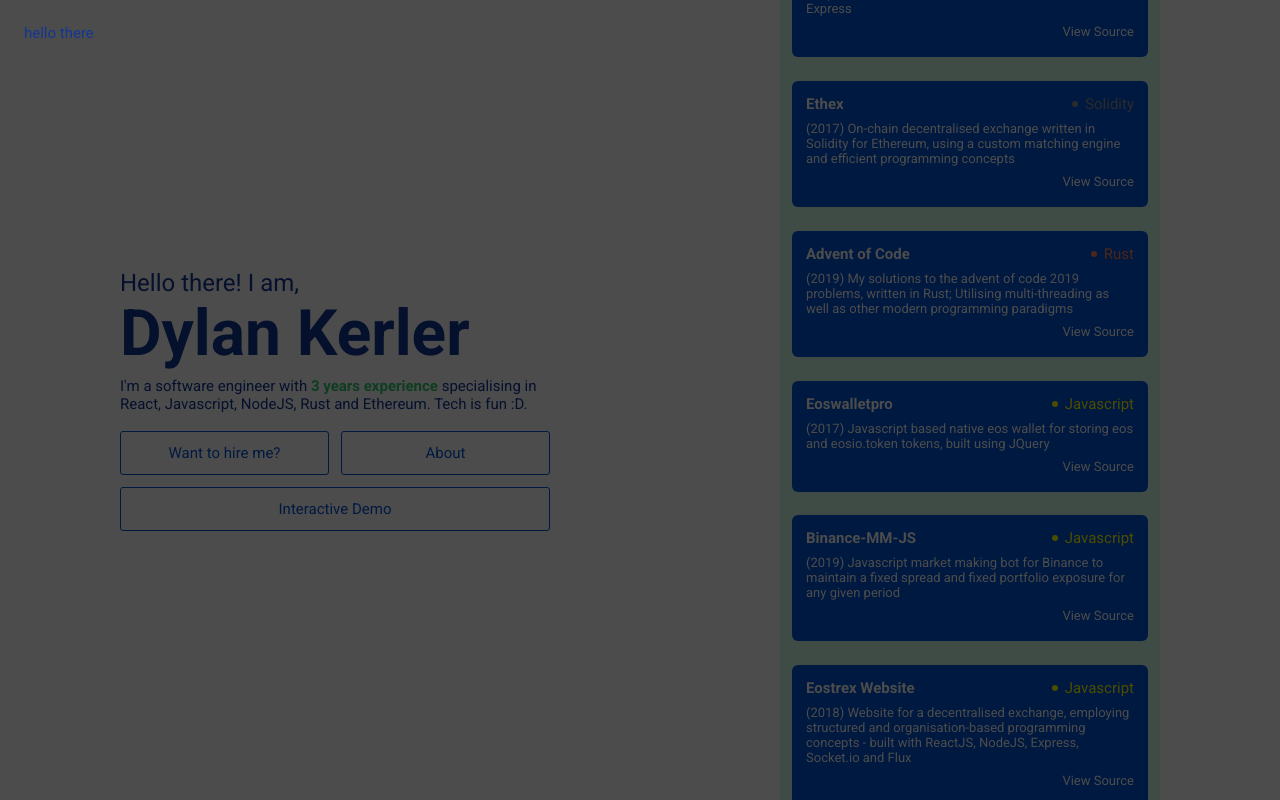
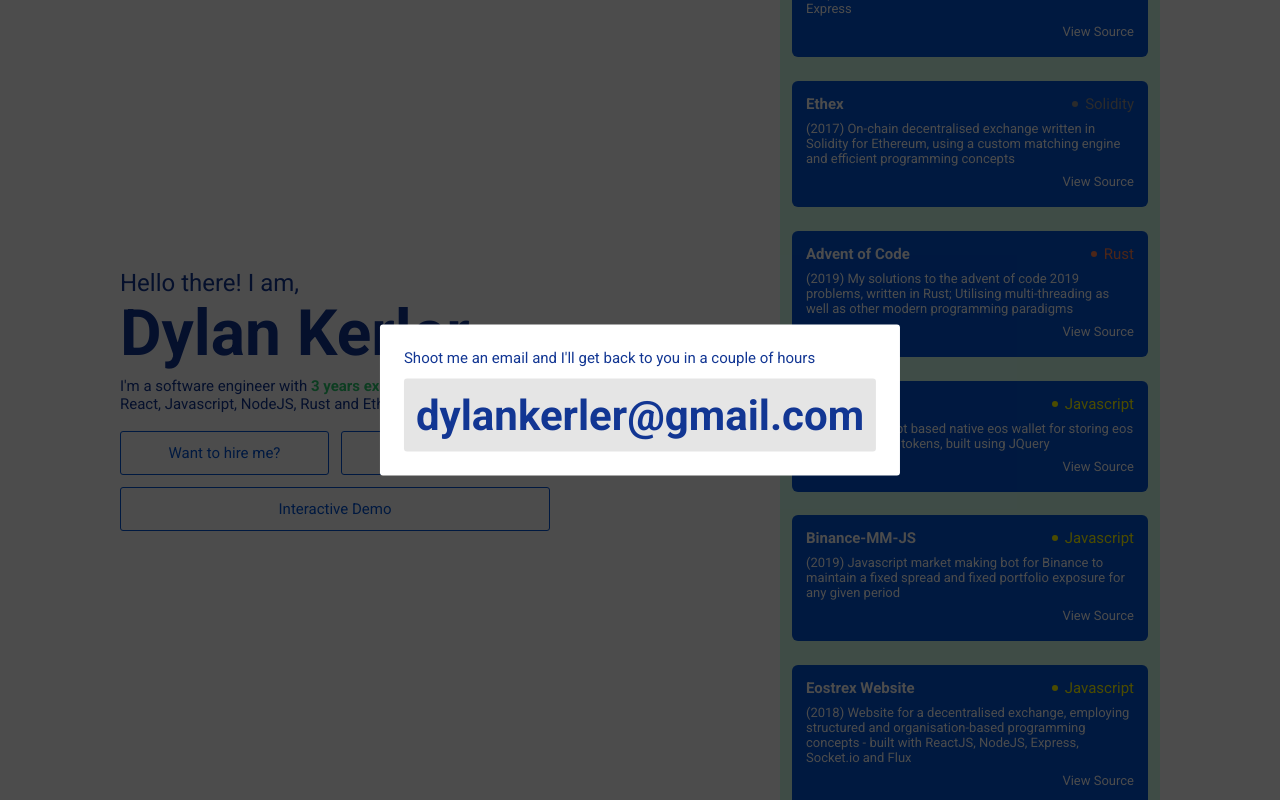
Before and after one commit to Dylan-Kerler/PortfolioSite, a Next.js app: page / in a window 1280 px wide. Both pictures are taken after a click on the element "Want to hire me?". Built offline with nearby package versions, Linux system fonts and the light colour scheme.

Commit message:
Add email modal

```diff
--- a/components/core/Modal.tsx
+++ b/components/core/Modal.tsx
@@ -8,25 +8,29 @@ const ModalContainer = styled.div`
     height: 100%;
     background-color: rgba(0,0,0, 0.7);
 
-    > div {
-        background-color: ${({ theme }) => theme.colors.backgroundColor};
+    #modal-content-container {
+        background-color: ${({ theme }) => theme.colors.background};
+        border-radius: 3px;
         padding: 24px;
-        height: fit-content;
-        width: 300px;
+        min-width: 500px;
+        position: absolute;
+        top: 50%;
+        left: 50%;
+        transform: translate(-50%, -50%);
     }
 `;
 
-interface Props {
+export interface ModalProps {
     isOpen: boolean,
     onClose: () => void,
-    children: React.ReactNode
+    children?: React.ReactNode
 };
 
-export const Modal = ({ isOpen, onClose, children }: Props) => {
+export const Modal = ({ isOpen, onClose, children }: ModalProps) => {
     return isOpen ?
         ReactDOM.createPortal(
-            <ModalContainer>
-                <div>
+            <ModalContainer onClick={onClose}>
+                <div id={"modal-content-container"} onClick={e => e.stopPropagation()}>
                     {children}
                 </div>
             </ModalContainer>,
--- a/components/pages/Home/Home.tsx
+++ b/components/pages/Home/Home.tsx
@@ -1,6 +1,6 @@
 import styled from "styled-components";
 import { Carousel } from "./Carousel/Carousel";
-import { Summary } from "./Summary"
+import { Summary } from "./Summary/Summary"
 
 const Container = styled.div`
     display: grid;
--- /dev/null
+++ b/components/pages/Home/Summary/EmailModal.tsx
@@ -0,0 +1,94 @@
+import { useContext, useState } from "react";
+import styled, { ThemeContext } from "styled-components";
+import { Modal, ModalProps } from "../../../core/Modal";
+
+const EmailContainer = styled.div`
+    background-color: rgba(0, 0, 0, 0.1);
+    padding: 12px;
+    border-radius: 3px;
+    font-weight: bold;
+    font-size: 42px;
+    width: fit-content;
+
+    transition: all 0.05s ease-out;
+
+    &:hover {
+        cursor: pointer;
+        opacity: 0.8;
+    }
+`;
+
+const Container = styled.div`
+    display: grid;
+    row-gap: 12px;
+`;
+
+const CopiedContainer = styled.div`
+    padding: 6px;
+    border: 1px solid ${({ theme }) => theme.colors.textSecondary};
+    border-radius: 3px;
+    position: absolute;
+    color: ${({ theme }) => theme.colors.textSecondary};
+    right: 0;
+    bottom: -42px;
+
+    @keyframes slideIn {
+        0% {
+            transform: translateY(-30%);
+            opacity: 0;
+        }
+
+        100% {
+            opacity: 1;
+            transform: translateY(0);
+        }
+    }
+
+    animation: 0.1s ease-out 0s 1 slideIn;
+`;
+
+const copyToClipboard = (text: string) => {
+    const input = document.createElement('input');
+    input.setAttribute('value', text);
+    document.body.appendChild(input);
+    input.select();
+    const result = document.execCommand('copy');
+    document.body.removeChild(input);
+    console.log("result", result);
+    return result;
+ }
+
+export const EmailModal = (props: ModalProps) => {
+    const [showCopied, setShowCopied] = useState(false);
+
+    const toggleShowCopied = () => {
+        setShowCopied(true);
+
+        setTimeout(() => {
+            setShowCopied(false);
+        }, 2000);
+    };
+
+    return (
+        <Modal {...props}>
+            <Container>
+                <div>Shoot me an email and I'll get back to you in a couple of hours</div>
+                <EmailContainer
+                    onClick={() => {
+                        toggleShowCopied();
+                        copyToClipboard("dylankerler@gmail.com")
+                    }}
+                >
+                    dylankerler@gmail.com
+                </EmailContainer>
+
+                {
+                    showCopied &&
+                        <CopiedContainer>
+                            Copied to clipboard
+                        </CopiedContainer>
+                }
+            </Container>
+        </Modal>
+    );
+}
--- a/components/pages/Home/Summary.tsx
+++ b/components/pages/Home/Summary/Summary.tsx
@@ -1,8 +1,9 @@
 import { useContext, useState } from "react";
 import styled, { ThemeContext } from "styled-components";
-import { Button } from "../../core/Button";
-import { MainTitle, MinorTitle } from "../../core/Typography";
-import { Modal } from "../../core/Modal.tsx";
+import { Button } from "../../../core/Button";
+import { MainTitle, MinorTitle } from "../../../core/Typography";
+import { Modal, ModalProps } from "../../../core/Modal";
+import { EmailModal } from "./EmailModal";
 
 const Container = styled.div`
     width: 430px;
@@ -53,9 +54,7 @@ export const Summary = () => {
                 <Button style={{ gridColumn: "1/3", width: "100%" }}>Interactive Demo</Button>
             </div>
 
-            <Modal isOpen={showEmail} onClose={() => {}}>
-                hello there
-            </Modal>
+            <EmailModal isOpen={showEmail} onClose={() => setShowEmail(false)}/>
         </Container>
     );
 };
```
